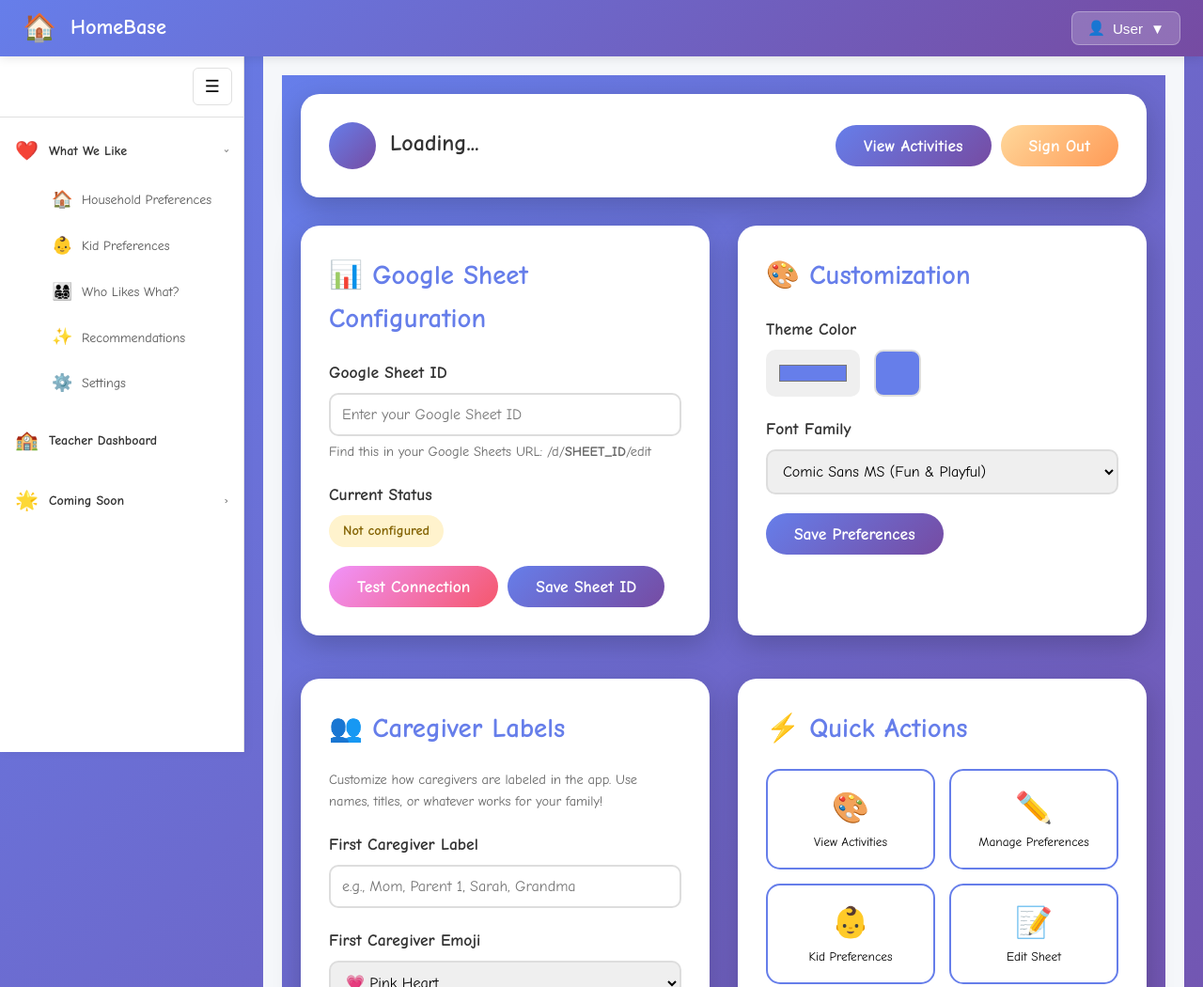
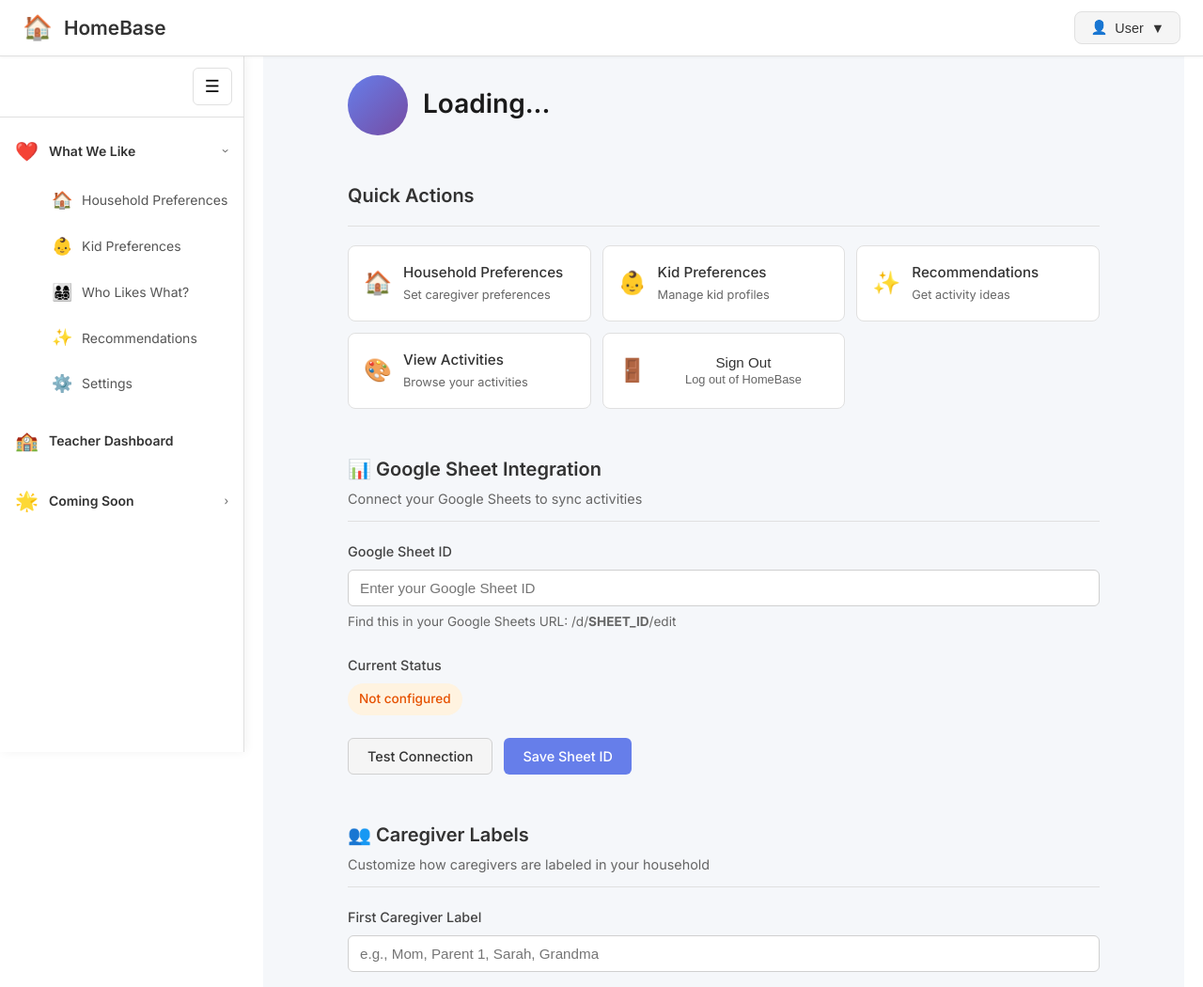
Before and after one commit to josuhr/parental-preferences-webapp, a website: page dashboard.html in a window 1280 px wide. Shown: the top 1050 px of the page at 94% size. Drawn offline with nearby package versions, Linux system fonts and the light colour scheme.

Commit message:
Standardize UI design: Inter font and simplified color scheme
Font Standardization:
- Replace all fonts with Inter (Google Fonts)
- Update homebase-layout.css and styles.css with Inter as primary font
- Remove font family customization from dashboard

Color Scheme Simplification:
- Change top navigation from purple gradient to clean white background
- Black text on white for better readability
- Keep purple gradient only for user avatars and special accents
- Update user menu button to match white nav theme
- Body background now white instead of gradient

Dashboard Redesign:
- Complete redesign with cleaner, modern vertical layout
- Remove card-based grid layout
- Move action buttons (Admin Panel, View Activities, Sign Out) into dashboard as Quick Actions
- Simplified sections with clear headers and borders
- Better visual hierarchy with consistent spacing
- Quick action buttons with icons and descriptions
- More compact, less whitespace
- Removed theme color customization (color picker)
- Removed font family selector
- Focus on caregiver labels and Google Sheets integration

Removed Features:
- Theme color picker (standardized on purple accent)
- Font family selector (standardized on Inter)
- Customization card from dashboard
- Related JavaScript functions (saveUserSettings, color picker handlers)

Result:
- Consistent Inter font across entire platform
- Clean white interface with purple accents
- More modern, professional appearance
- Dashboard is now a clean settings/configuration page

```diff
--- a/dashboard.html
+++ b/dashboard.html
@@ -9,149 +9,114 @@
     <script src="https://cdn.jsdelivr.net/npm/@supabase/supabase-js@2"></script>
     <style>
         .dashboard-container {
-            min-height: 100vh;
-            background: linear-gradient(135deg, #667eea 0%, #764ba2 100%);
-            padding: 20px;
+            max-width: 800px;
+            margin: 0 auto;
         }
 
         .dashboard-header {
-            background: white;
-            border-radius: 20px;
-            padding: 30px;
-            margin-bottom: 30px;
-            box-shadow: 0 10px 30px rgba(0, 0, 0, 0.2);
-            display: flex;
-            justify-content: space-between;
-            align-items: center;
-            flex-wrap: wrap;
-            gap: 20px;
+            margin-bottom: 48px;
         }
 
         .user-info {
             display: flex;
             align-items: center;
-            gap: 15px;
+            gap: 16px;
+            margin-bottom: 24px;
         }
 
         .user-avatar {
-            width: 50px;
-            height: 50px;
+            width: 64px;
+            height: 64px;
             border-radius: 50%;
             background: linear-gradient(135deg, #667eea 0%, #764ba2 100%);
             display: flex;
             align-items: center;
-            justify-center;
+            justify-content: center;
             color: white;
-            font-size: 1.5rem;
-            font-weight: bold;
+            font-size: 1.75rem;
+            font-weight: 600;
         }
 
-        .user-details h2 {
+        .user-details h1 {
             margin: 0;
-            color: #333;
-            font-size: 1.5rem;
+            color: #1a1a1a;
+            font-size: 1.75rem;
+            font-weight: 600;
         }
 
         .user-details p {
-            margin: 5px 0 0;
+            margin: 4px 0 0;
             color: #666;
+            font-size: 0.95rem;
         }
 
-        .header-actions {
-            display: flex;
-            gap: 10px;
+        .dashboard-section {
+            margin-bottom: 48px;
         }
 
-        .dashboard-content {
-            display: grid;
-            grid-template-columns: repeat(auto-fit, minmax(350px, 1fr));
-            gap: 30px;
-            max-width: 1200px;
-            margin: 0 auto;
+        .section-header {
+            margin-bottom: 20px;
+            padding-bottom: 12px;
+            border-bottom: 1px solid #e0e0e0;
         }
 
-        .card {
-            background: white;
-            border-radius: 20px;
-            padding: 30px;
-            box-shadow: 0 10px 30px rgba(0, 0, 0, 0.2);
+        .section-header h2 {
+            margin: 0 0 4px 0;
+            font-size: 1.25rem;
+            font-weight: 600;
+            color: #333;
         }
 
-        .card h3 {
-            color: #667eea;
-            font-size: 1.8rem;
-            margin-bottom: 20px;
+        .section-header p {
+            margin: 0;
+            color: #666;
+            font-size: 0.9rem;
         }
 
         .form-group {
-            margin-bottom: 20px;
+            margin-bottom: 24px;
         }
 
         .form-group label {
             display: block;
-            color: #333;
-            font-weight: bold;
             margin-bottom: 8px;
-            font-size: 1.1rem;
+            font-weight: 500;
+            font-size: 0.9rem;
+            color: #444;
         }
 
         .form-group input,
         .form-group select {
             width: 100%;
-            padding: 12px;
-            border: 2px solid #ddd;
-            border-radius: 10px;
-            font-size: 1rem;
-            font-family: inherit;
-            transition: border-color 0.3s;
+            padding: 10px 12px;
+            border: 1px solid #d0d0d0;
+            border-radius: 6px;
+            font-size: 0.95rem;
+            transition: border-color 0.2s;
         }
 
         .form-group input:focus,
         .form-group select:focus {
             outline: none;
             border-color: #667eea;
+            box-shadow: 0 0 0 3px rgba(102, 126, 234, 0.1);
         }
 
         .form-group small {
             display: block;
+            margin-top: 6px;
             color: #666;
-            margin-top: 5px;
-            font-size: 0.9rem;
-        }
-
-        .color-picker-group {
-            display: flex;
-            gap: 15px;
-            align-items: center;
-        }
-
-        .color-preview {
-            width: 50px;
-            height: 50px;
-            border-radius: 10px;
-            border: 2px solid #ddd;
-        }
-
-        input[type="color"] {
-            width: 100px;
-            height: 50px;
-            border: none;
-            border-radius: 10px;
-            cursor: pointer;
-        }
-
-        .btn-group {
-            display: flex;
-            gap: 10px;
-            margin-top: 20px;
+            font-size: 0.85rem;
         }
 
         .status-badge {
-            display: inline-block;
-            padding: 5px 15px;
+            display: inline-flex;
+            align-items: center;
+            gap: 6px;
+            padding: 6px 12px;
             border-radius: 20px;
-            font-size: 0.9rem;
-            font-weight: bold;
+            font-size: 0.85rem;
+            font-weight: 500;
         }
 
         .status-badge.success {
@@ -160,51 +125,129 @@
         }
 
         .status-badge.warning {
-            background: #fff3cd;
-            color: #856404;
+            background: #fff3e0;
+            color: #e65100;
+        }
+
+        .status-badge.error {
+            background: #ffebee;
+            color: #c62828;
+        }
+
+        .btn-group {
+            display: flex;
+            gap: 12px;
+            margin-top: 20px;
+        }
+
+        .btn {
+            padding: 10px 20px;
+            border: none;
+            border-radius: 6px;
+            font-size: 0.9rem;
+            font-weight: 500;
+            cursor: pointer;
+            transition: all 0.2s;
+        }
+
+        .btn-primary {
+            background: #667eea;
+            color: white;
+        }
+
+        .btn-primary:hover {
+            background: #5568d3;
+        }
+
+        .btn-primary:disabled {
+            background: #ccc;
+            cursor: not-allowed;
+        }
+
+        .btn-secondary {
+            background: #f5f5f5;
+            color: #333;
+            border: 1px solid #d0d0d0;
+        }
+
+        .btn-secondary:hover {
+            background: #e8e8e8;
+        }
+
+        .btn-danger {
+            background: #fff5f5;
+            color: #d32f2f;
+            border: 1px solid #ffcdd2;
+        }
+
+        .btn-danger:hover {
+            background: #ffebee;
         }
 
         .quick-actions {
             display: grid;
-            grid-template-columns: repeat(auto-fit, minmax(150px, 1fr));
-            gap: 15px;
-            margin-top: 20px;
+            grid-template-columns: repeat(auto-fit, minmax(200px, 1fr));
+            gap: 12px;
         }
 
         .quick-action-btn {
-            padding: 20px;
-            border: 2px solid #667eea;
+            display: flex;
+            align-items: center;
+            gap: 12px;
+            padding: 16px;
             background: white;
-            border-radius: 15px;
-            cursor: pointer;
-            transition: all 0.3s;
-            text-align: center;
-            font-family: inherit;
+            border: 1px solid #e0e0e0;
+            border-radius: 8px;
+            text-decoration: none;
+            color: #333;
+            transition: all 0.2s;
         }
 
         .quick-action-btn:hover {
-            background: #667eea;
-            color: white;
-            transform: translateY(-3px);
+            border-color: #667eea;
+            box-shadow: 0 2px 8px rgba(102, 126, 234, 0.15);
+            transform: translateY(-1px);
         }
 
-        .quick-action-btn .icon {
-            font-size: 2rem;
+        .quick-action-icon {
+            font-size: 1.5rem;
+        }
+
+        .quick-action-text {
+            flex: 1;
+        }
+
+        .quick-action-text strong {
             display: block;
-            margin-bottom: 10px;
+            font-weight: 500;
+            font-size: 0.95rem;
+            color: #333;
+        }
+
+        .quick-action-text span {
+            display: block;
+            font-size: 0.8rem;
+            color: #666;
+            margin-top: 2px;
+        }
+
+        .emoji-grid {
+            display: grid;
+            grid-template-columns: repeat(2, 1fr);
+            gap: 16px;
         }
 
         @media (max-width: 768px) {
-            .dashboard-content {
+            .emoji-grid {
                 grid-template-columns: 1fr;
             }
 
-            .dashboard-header {
-                text-align: center;
+            .btn-group {
+                flex-direction: column;
             }
 
-            .user-info {
-                flex-direction: column;
+            .btn {
+                width: 100%;
             }
         }
     </style>
@@ -216,70 +259,100 @@
 
     <div class="main-content">
         <div class="dashboard-container">
+            <!-- User Header -->
             <div class="dashboard-header">
                 <div class="user-info">
                     <div class="user-avatar" id="userAvatar"></div>
                     <div class="user-details">
-                    <h2 id="userName">Loading...</h2>
+                        <h1 id="userName">Loading...</h1>
                         <p id="userEmail"></p>
                     </div>
                 </div>
-            <div class="header-actions">
-                <button class="btn btn-secondary" id="adminBtn" style="display: none;">Admin Panel</button>
-                <button class="btn btn-primary" onclick="window.location.href='/index.html'">View Activities</button>
-                <button class="btn btn-help" id="signOutBtn">Sign Out</button>
+            </div>
+
+            <!-- Quick Actions -->
+            <div class="dashboard-section">
+                <div class="section-header">
+                    <h2>Quick Actions</h2>
+                </div>
+                <div class="quick-actions">
+                    <a href="/preferences-manager.html" class="quick-action-btn">
+                        <div class="quick-action-icon">🏠</div>
+                        <div class="quick-action-text">
+                            <strong>Household Preferences</strong>
+                            <span>Set caregiver preferences</span>
+                        </div>
+                    </a>
+                    <a href="/kid-prefs.html" class="quick-action-btn">
+                        <div class="quick-action-icon">👶</div>
+                        <div class="quick-action-text">
+                            <strong>Kid Preferences</strong>
+                            <span>Manage kid profiles</span>
+                        </div>
+                    </a>
+                    <a href="/recommendations.html" class="quick-action-btn">
+                        <div class="quick-action-icon">✨</div>
+                        <div class="quick-action-text">
+                            <strong>Recommendations</strong>
+                            <span>Get activity ideas</span>
+                        </div>
+                    </a>
+                    <a href="/index.html" class="quick-action-btn">
+                        <div class="quick-action-icon">🎨</div>
+                        <div class="quick-action-text">
+                            <strong>View Activities</strong>
+                            <span>Browse your activities</span>
+                        </div>
+                    </a>
+                    <button class="quick-action-btn" id="adminBtn" style="display: none;">
+                        <div class="quick-action-icon">🛡️</div>
+                        <div class="quick-action-text">
+                            <strong>Admin Panel</strong>
+                            <span>Manage users</span>
+                        </div>
+                    </button>
+                    <button class="quick-action-btn" id="signOutBtn">
+                        <div class="quick-action-icon">🚪</div>
+                        <div class="quick-action-text">
+                            <strong>Sign Out</strong>
+                            <span>Log out of HomeBase</span>
+                        </div>
+                    </button>
                 </div>
             </div>
 
-        <div class="dashboard-content">
-            <!-- Sheet Configuration Card -->
-            <div class="card">
-                <h3>📊 Google Sheet Configuration</h3>
+            <!-- Google Sheet Configuration -->
+            <div class="dashboard-section">
+                <div class="section-header">
+                    <h2>📊 Google Sheet Integration</h2>
+                    <p>Connect your Google Sheets to sync activities</p>
+                </div>
+
                 <div class="form-group">
                     <label for="sheetId">Google Sheet ID</label>
                     <input type="text" id="sheetId" placeholder="Enter your Google Sheet ID">
                     <small>Find this in your Google Sheets URL: /d/<strong>SHEET_ID</strong>/edit</small>
                 </div>
+
                 <div class="form-group">
                     <label>Current Status</label>
                     <div id="sheetStatus">
                         <span class="status-badge warning">Not configured</span>
                     </div>
                 </div>
+
                 <div class="btn-group">
                     <button class="btn btn-secondary" id="testSheetBtn">Test Connection</button>
                     <button class="btn btn-primary" id="saveSheetBtn">Save Sheet ID</button>
                 </div>
             </div>
 
-            <!-- Customization Card -->
-            <div class="card">
-                <h3>🎨 Customization</h3>
-                <div class="form-group">
-                    <label for="themeColor">Theme Color</label>
-                    <div class="color-picker-group">
-                        <input type="color" id="themeColor" value="#667eea">
-                        <div class="color-preview" id="colorPreview" style="background: #667eea;"></div>
+            <!-- Caregiver Labels -->
+            <div class="dashboard-section">
+                <div class="section-header">
+                    <h2>👥 Caregiver Labels</h2>
+                    <p>Customize how caregivers are labeled in your household</p>
                 </div>
-                </div>
-                <div class="form-group">
-                    <label for="fontFamily">Font Family</label>
-                    <select id="fontFamily">
-                        <option value="Comic Sans MS">Comic Sans MS (Fun & Playful)</option>
-                        <option value="Arial">Arial (Clean & Simple)</option>
-                        <option value="Verdana">Verdana (Easy to Read)</option>
-                        <option value="Georgia">Georgia (Classic)</option>
-                    </select>
-                </div>
-                <button class="btn btn-primary" id="saveSettingsBtn">Save Preferences</button>
-            </div>
-
-            <!-- Caregiver Labels Card -->
-            <div class="card">
-                <h3>👥 Caregiver Labels</h3>
-                <p style="color: #666; font-size: 0.9rem; margin-bottom: 20px;">
-                    Customize how caregivers are labeled in the app. Use names, titles, or whatever works for your family!
-                </p>
 
                 <div class="form-group">
                     <label for="caregiver1Label">First Caregiver Label</label>
@@ -320,12 +393,12 @@
                 </div>
 
                 <div class="form-group">
-                    <label for="bothLabel">Both Caregivers Label</label>
-                    <input type="text" id="bothLabel" placeholder="e.g., Both, Together, Family" maxlength="20">
+                    <label for="bothLabel">"Both Caregivers" Label</label>
+                    <input type="text" id="bothLabel" placeholder="e.g., Both, Together, Family, Us" maxlength="20">
                 </div>
 
                 <div class="form-group">
-                    <label for="bothEmoji">Both Caregivers Emoji</label>
+                    <label for="bothEmoji">"Both Caregivers" Emoji</label>
                     <select id="bothEmoji">
                         <option value="💜">💜 Purple Heart</option>
                         <option value="❤️">❤️ Red Heart</option>
@@ -336,33 +409,8 @@
                     </select>
                 </div>
 
+                <div class="btn-group">
                     <button class="btn btn-primary" id="saveCaregiverLabelsBtn">Save Caregiver Labels</button>
-            </div>
-
-            <!-- Quick Actions Card -->
-            <div class="card">
-                <h3>⚡ Quick Actions</h3>
-                <div class="quick-actions">
-                    <button class="quick-action-btn" onclick="window.location.href='/index.html'">
-                        <span class="icon">🎨</span>
-                        <span>View Activities</span>
-                    </button>
-                    <button class="quick-action-btn" onclick="window.location.href='/preferences-manager.html'">
-                        <span class="icon">✏️</span>
-                        <span>Manage Preferences</span>
-                    </button>
-                    <button class="quick-action-btn" onclick="window.location.href='/kid-prefs.html'">
-                        <span class="icon">👶</span>
-                        <span>Kid Preferences</span>
-                    </button>
-                    <button class="quick-action-btn" onclick="window.open('https://docs.google.com/spreadsheets/d/' + document.getElementById('sheetId').value + '/edit', '_blank')">
-                        <span class="icon">📝</span>
-                        <span>Edit Sheet</span>
-                    </button>
-                    <button class="quick-action-btn" onclick="window.location.href='/auth.html'">
-                        <span class="icon">❓</span>
-                        <span>Help</span>
-                    </button>
                 </div>
             </div>
         </div>
@@ -370,7 +418,6 @@
 
     <div id="loadingOverlay" class="loading no-print" style="display: none;">Loading...</div>
     <div id="error" class="error no-print" style="display: none;"></div>
-    </div>
 
     <script src="supabase-config.js"></script>
     <script>
--- a/homebase-layout.css
+++ b/homebase-layout.css
@@ -1,9 +1,13 @@
 /* HomeBase Layout Styles */
 /* Compact, modern design for the HomeBase platform */
+
+/* Import Inter font */
+@import url('https://fonts.googleapis.com/css2?family=Inter:wght@400;500;600;700&display=swap');
 
 :root {
     --homebase-primary: #667eea;
     --homebase-secondary: #764ba2;
+    --homebase-gradient: linear-gradient(135deg, #667eea 0%, #764ba2 100%);
     --sidebar-width: 260px;
     --sidebar-width-collapsed: 60px;
     --topnav-height: 60px;
@@ -18,11 +22,14 @@
 
 /* Body adjustments for fixed navigation and sidebar */
 body {
+    font-family: 'Inter', -apple-system, BlinkMacSystemFont, 'Segoe UI', Roboto, Oxygen, Ubuntu, Cantarell, sans-serif;
     padding-top: var(--topnav-height);
     margin-left: var(--sidebar-width);
     transition: margin-left 0.3s ease;
     font-size: 0.95rem;
     line-height: 1.5;
+    background: white;
+    color: #333;
 }
 
 body.sidebar-collapsed {
--- a/platform-nav.html
+++ b/platform-nav.html
@@ -2,10 +2,11 @@
 <!-- Include this in all app pages -->
 <style>
     .platform-nav {
-        background: linear-gradient(135deg, #667eea 0%, #764ba2 100%);
+        background: white;
+        border-bottom: 1px solid #e0e0e0;
         padding: 0 24px;
         height: 60px;
-        box-shadow: 0 2px 10px rgba(0, 0, 0, 0.1);
+        box-shadow: 0 1px 3px rgba(0, 0, 0, 0.05);
         margin-bottom: 0;
         position: fixed;
         top: 0;
@@ -25,20 +26,20 @@
     .platform-brand {
         display: flex;
         align-items: center;
-        gap: 15px;
-        color: white;
+        gap: 12px;
+        color: #333;
         text-decoration: none;
     }
 
     .platform-brand-logo {
-        font-size: 1.8rem;
+        font-size: 1.6rem;
     }
 
     .platform-brand-text h1 {
         margin: 0;
-        font-size: 1.4rem;
-        font-weight: bold;
-        color: white;
+        font-size: 1.3rem;
+        font-weight: 600;
+        color: #333;
     }
 
     .platform-nav-right {
@@ -52,21 +53,23 @@
     }
 
     .user-menu-btn {
-        background: rgba(255, 255, 255, 0.2);
-        border: 1px solid rgba(255, 255, 255, 0.3);
-        color: white;
+        background: #f5f5f5;
+        border: 1px solid #e0e0e0;
+        color: #333;
         padding: 8px 16px;
         border-radius: 8px;
         cursor: pointer;
-        font-size: 0.95rem;
+        font-size: 0.9rem;
+        font-weight: 500;
         display: flex;
         align-items: center;
         gap: 8px;
-        transition: all 0.3s;
+        transition: all 0.2s;
     }
 
     .user-menu-btn:hover {
-        background: rgba(255, 255, 255, 0.3);
+        background: #e8e8e8;
+        border-color: #d0d0d0;
     }
 
     .user-menu-dropdown {
--- a/styles.css
+++ b/styles.css
@@ -1,4 +1,6 @@
 /* Reset and Base Styles */
+@import url('https://fonts.googleapis.com/css2?family=Inter:wght@400;500;600;700&display=swap');
+
 :root {
     --theme-color: #667eea;
     --theme-color-dark: #5568d3;
@@ -12,8 +14,8 @@
 }
 
 body {
-    font-family: 'Comic Sans MS', 'Arial Rounded MT Bold', 'Helvetica Rounded', Arial, sans-serif;
-    background: var(--theme-gradient);
+    font-family: 'Inter', -apple-system, BlinkMacSystemFont, 'Segoe UI', Roboto, Oxygen, Ubuntu, Cantarell, sans-serif;
+    background: white;
     color: #333;
     padding: 20px;
     line-height: 1.6;
```
Also changed, not shown: dashboard.js (+5 -52 lines). Lines whose indentation alone changed are shown as unchanged.
